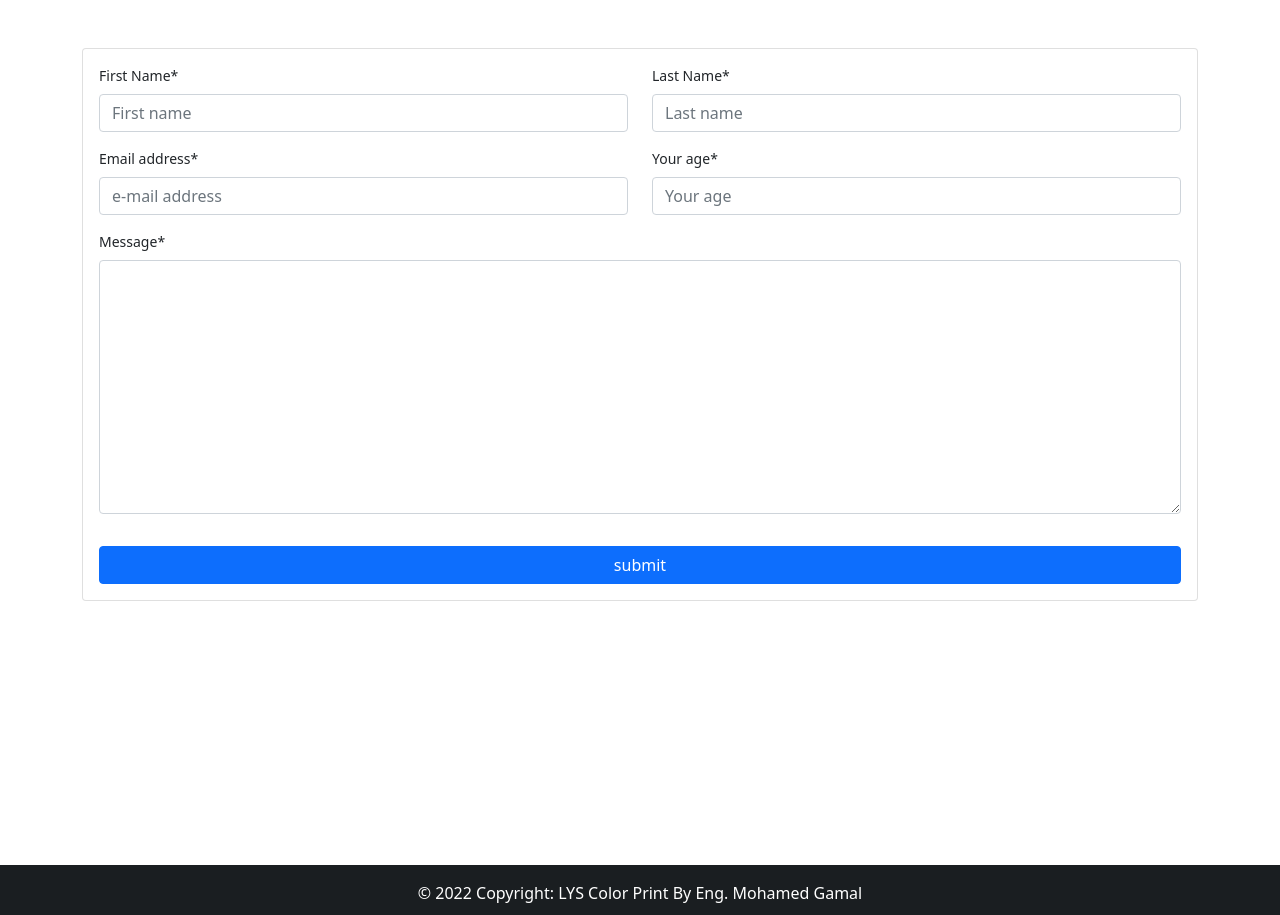
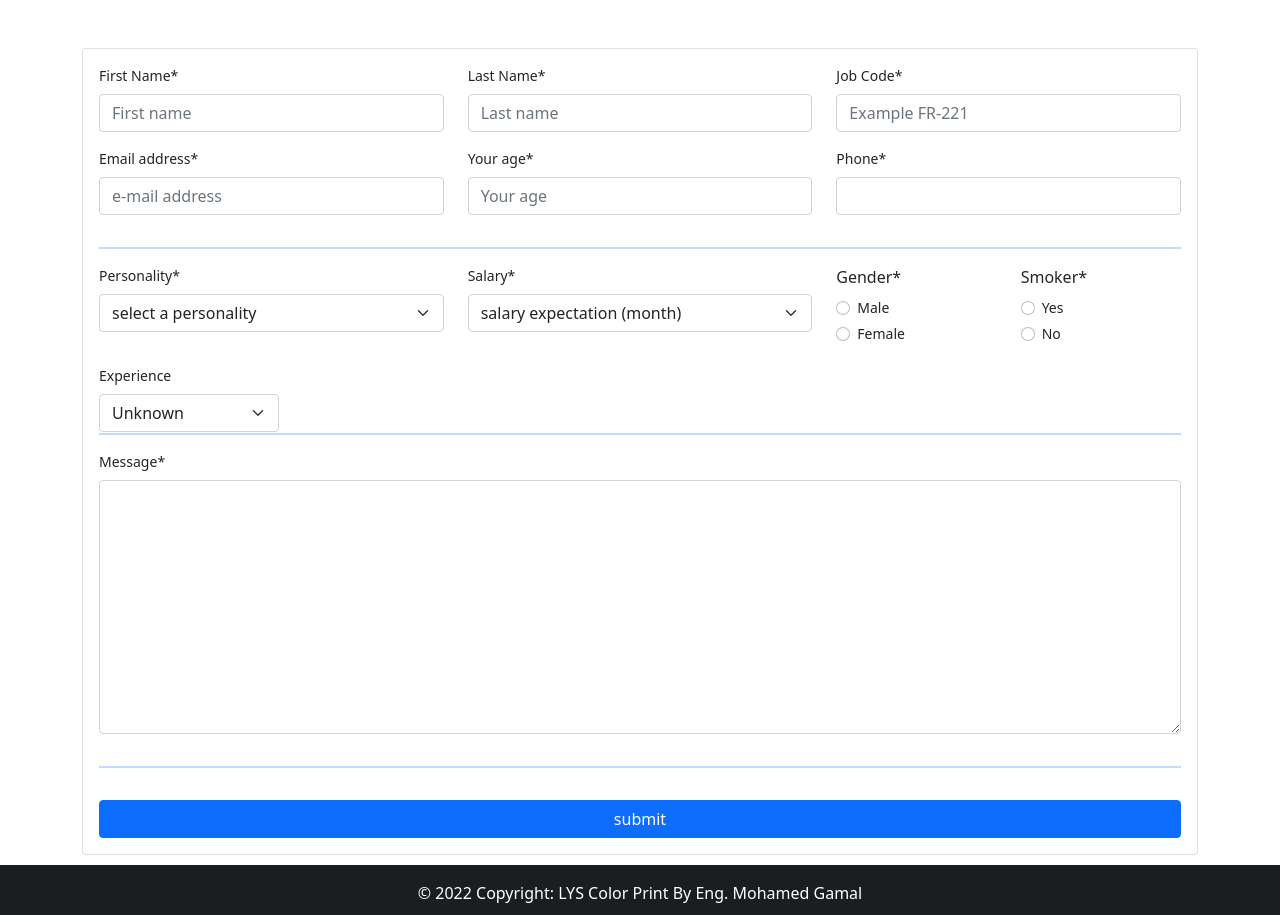
Before and after one commit to sendoo-m/Forms, a Django app: page / in a window 1280 px wide. Shown: the part 56-971 px from the top of the page. Run offline with Django 4.2, Linux system fonts and the light colour scheme; some libraries are stand-ins or nearby versions.

Commit message:
add Ridio Select and Boolean

```diff
--- a/App/forms.py
+++ b/App/forms.py
@@ -3,6 +3,14 @@ from django import forms
 from .models import Candidate
 from django.core.validators import RegexValidator
 
+# Every letters to LowerCase
+class Lowercase(forms.CharField):
+    def to_python(self, value):
+        return value.lower()
+# Every letters to UpperCase
+class Uppercase(forms.CharField):
+    def to_python(self, value):
+        return value.upper()
 
 class CandidateForm(forms.ModelForm):
     # validations
@@ -20,7 +28,13 @@ class CandidateForm(forms.ModelForm):
         message     ="only letters is allowed !")],
         widget      =forms.TextInput(attrs={'placeholder':'Last name'})
         )
-    email           = forms.EmailField(
+    job           = Uppercase(
+        label       ='Job Code', max_length=7,
+        min_length  =7,
+
+        widget      =forms.TextInput(attrs={'placeholder':'Example FR-221'})
+        )
+    email           = Lowercase(
         label       ='Email address', max_length=50,
         min_length  =7,
         validators  =[RegexValidator(r'^[a-zA-Z0-9.+_-]+@[a-zA-Z0-9._-]+\.[a-zA-Z]+$',
@@ -29,7 +43,7 @@ class CandidateForm(forms.ModelForm):
         )
     age           = forms.CharField(
         label       ='Your age', max_length=50,
-        min_length  =7,
+        min_length  =1,
         validators  =[RegexValidator(r'^[0-9]*$',
         message     ="only number is allowd !")],
         widget      =forms.TextInput(attrs={'placeholder':'Your age'})
@@ -37,17 +51,59 @@ class CandidateForm(forms.ModelForm):
 
     class Meta:
         model       = Candidate
-        fields      = '__all__'
+        # fields      = '__all__'
         # fields      = ['firstname','lastname','age','email','message']
-        # exclude      = ['firstname','lastname','age','email','message']
+        exclude      = ['situation','created-at']
 
-        # our widget
-        Widgets = {
-            'phone': forms.TextInput(
+        SALARY   = (
+            ('','salary expectation (month)'),
+            ('Between ($3000 and $4000 )','Between ($3000 and $4000 )'),
+            ('Between ($4000 and $5000 )','Between ($4000 and $5000 )'),
+            ('Between ($5000 and $7000 )','Between ($5000 and $7000 )'),
+            ('Between ($7000 and $10000 )','Between ($7000 and $10000 )')
+        )
+
+        # Method 2
+        GENDER = [('M','Male'),('F','Female')]
+
+        # Method 2
+        SMOKER = [('1','Yes'),('2','No')]
+        # OUR WIDGETS
+
+        widgets = {
+            # Phone
+            'Phone': forms.TextInput(
                 attrs={
-                'style':'font-size: 13px',
+                'style':'font-size: 1rem',
                 'placeholder':'phone',
-                'data-mask':'(000) 0000-0000'
+                'data-mask':'(00) 00000-0000'
                 }
-            )
+            ),
+
+            # salary
+            'salary': forms.Select(
+                choices=SALARY,
+                attrs={
+                'class':'form-control', # Bootstrap inside the forms.py
+
+                }
+            ),
+
+            # gender
+            'gender': forms.RadioSelect(
+                choices=GENDER,
+                attrs={
+                'class':'btn-check', # Bootstrap inside the forms.py
+
+                }
+            ),
+
+             # smoker
+            'smoker': forms.RadioSelect(
+                choices=SMOKER,
+                attrs={
+                'class':'btn-check', # Bootstrap inside the forms.py
+
+                }
+            ),
         }
--- a/App/models.py
+++ b/App/models.py
@@ -1,14 +1,52 @@
+from email.policy import default
+from random import choices
+from secrets import choice
+from tkinter.messagebox import NO
 from django.db import models
 
 # Create your models here.
+SITUATION   = (
+    ('pending','pending'),
+    ('Approved','Approved'),
+    ('Disapproved','Disapproved')
+)
+PERSONALITY   = (
+    ('','select a personality'),
+    ('I am outgoing','I am outgoing'),
+    ('I am sociable','I am sociable'),
+    ('I am antisocial','I am antisocial'),
+    ('I am disceet','I am disceet'),
+    ('I am serious','I am serious')
+)
+# GENDER   = (
+#     ('Male','Male'),
+#     ('Female','Female')
+# )
+
+SMOKER   = (
+    ('1','Yes'),
+    ('2','No')
+)
 
 class Candidate(models.Model):
     firstname           = models.CharField(max_length=50)
     lastname            = models.CharField(max_length=50)
-    age                = models.CharField(max_length=3)
+    job                 = models.CharField(max_length=10)
+    age                 = models.CharField(max_length=3)
+    phone               = models.CharField(max_length=25)
+    personality         = models.CharField(max_length=50, null=True, choices=PERSONALITY)
+    salary              = models.CharField(max_length=50)
+    gender              = models.CharField(max_length=50)
+    experience          = models.BooleanField(null=True)
+    smoker              = models.CharField(max_length=10, choices=SMOKER, default='No')
     email               = models.EmailField(max_length=50)
     message             = models.TextField()
     created_at          = models.DateTimeField(auto_now_add=True)
+    situation           = models.CharField(max_length=50, null=True, choices=SITUATION, default='pending')
+    # Capitalize (F-name and L-name)
+    def clean(self):
+        self.firstname  =self.firstname.capitalize()
+        self.lastname   =self.lastname.capitalize()
 
     def __str__(self):
         return self.firstname
--- a/App/templates/home.html
+++ /dev/null
@@ -1,30 +0,0 @@
-{% extends 'base.html' %}
-{% load crispy_forms_tags %}
-{% block content %}
-<div class="container mt-3" style='width: 95%; font-size: 14px'>
-<!-- start Form -->
-<form method="POST" class="card p-3 mt-5" autocomplete="off" novalidate>
-    {% csrf_token %}
-    <div class="row">
-        <div class="col-6">{{ form.firstname|as_crispy_field }}</div>
-        <div class="col-6">{{ form.lastname|as_crispy_field }}</div>
-        <div class="col-6">{{ form.email|as_crispy_field }}</div>
-        <div class="col-6">{{ form.age|as_crispy_field }}</div>
-        <div>{{ form.message|as_crispy_field }}</div>
-    </div>
-    <button type="submit" class="btn btn-primary mt-3">submit</button>
-</form>
-<!-- End Form -->
-
-
-<!-- Message from backend -->
-{% for message in messages %}
-{% if message.tags == 'success' %}
-    <div class="alert alert-primary alert-dismissible fade show" role="alert">{{message}}
-        <a href="{% url 'home'%}" type="button" class="btn btn-close" data-bs-dismiss="alert" aria-label="close" ></a>
-    </div>
-{% endif %}
-{% endfor %}
-<!-- End Message from backend -->
-</div>
-{% endblock %}
--- a/Candidates/urls.py
+++ b/Candidates/urls.py
@@ -1,8 +1,11 @@
 from django.contrib import admin
 from django.urls import path
 from App import views
+from django.conf import settings
+from django.conf.urls.static import static
+
 
 urlpatterns = [
     path('admin/', admin.site.urls),
     path('', views.home, name='home'),
-]
+]+ static(settings.STATIC_URL, document_root=settings.STATIC_ROOT)
--- a/App/templates/base.html
+++ b/templates/base.html
@@ -12,6 +12,7 @@
     <link rel="stylesheet" href="https://use.fontawesome.com/releases/v5.15.4/css/all.css" integrity="sha384-DyZ88mC6Up2uqS4h/KRgHuoeGwBcD4Ng9SiP4dIRy0EXTlnuz47vAwmeGwVChigm" crossorigin="anonymous">
     <!-- Favicon -->
     <link href={% static "img/favicon.ico" %} rel="shortcut icon">
+
     <!-- Icon tabs -->
     <link href={% static "img/logo.ico" %} rel="shortcut icon">
     <!-- Static CSS -->
@@ -40,6 +41,10 @@
 
     <!-- Bootstrap 5 JS -->
     <script src="https://cdn.jsdelivr.net/npm/bootstrap@5.0.2/dist/js/bootstrap.bundle.min.js" integrity="sha384-MrcW6ZMFYlzcLA8Nl+NtUVF0sA7MsXsP1UyJoMp4YLEuNSfAP+JcXn/tWtIaxVXM" crossorigin="anonymous"></script>
+    <!-- JQuery -->
+    <script src="https://code.jquery.com/jquery-3.6.1.min.js" integrity="sha256-o88AwQnZB+VDvE9tvIXrMQaPlFFSUTR+nldQm1LuPXQ=" crossorigin="anonymous"></script>
+    <!-- JQuery mask phone input -->
+    <script src="https://cdnjs.cloudflare.com/ajax/libs/jquery.inputmask/5.0.7/jquery.inputmask.min.js" integrity="sha512-jTgBq4+dMYh73dquskmUFEgMY5mptcbqSw2rmhOZZSJjZbD2wMt0H5nhqWtleVkyBEjmzid5nyERPSNBafG4GQ==" crossorigin="anonymous" referrerpolicy="no-referrer"></script>
 
 </body>
 </html>
--- /dev/null
+++ b/templates/home.html
@@ -0,0 +1,47 @@
+{% extends 'base.html' %}
+{% load crispy_forms_tags %}
+{% block content %}
+
+
+<div class="container mt-3" style='width: 95%; font-size: 14px'>
+<!-- start Form -->
+<form method="POST" class="card p-3 mt-5" autocomplete="off" novalidate>
+    {% csrf_token %}
+    <div class="row">
+        <div class="col-4">{{ form.firstname|as_crispy_field }}</div>
+        <div class="col-4">{{ form.lastname|as_crispy_field }}</div>
+        <div class="col-4">{{ form.job|as_crispy_field }}</div>
+        <div class="col-4">{{ form.email|as_crispy_field }}</div>
+        <div class="col-4">{{ form.age|as_crispy_field }}</div>
+        <div class="col-4">{{ form.phone|as_crispy_field }}</div>
+
+        <div><hr style="border: 1px solid #007bff;"></div>
+    </div>
+    <div class="row">
+        <div class="col-4">{{ form.personality|as_crispy_field }}</div>
+        <div class="col-4">{{ form.salary|as_crispy_field }}</div>
+        <div class="col-2">{{ form.gender|as_crispy_field }}</div>
+        <div class="col-2">{{ form.smoker|as_crispy_field }}</div>
+    </div>
+    <div class="col-2">{{ form.experience|as_crispy_field }}</div>
+    <div><hr style="border: 1px solid #007bff; margin-top: -15px"></div>
+
+    <div>{{ form.message|as_crispy_field }}</div>
+    <div><hr style="border: 1px solid #007bff;"></div>
+
+    <button type="submit" class="btn btn-primary mt-3">submit</button>
+</form>
+<!-- End Form -->
+
+
+<!-- Message from backend -->
+{% for message in messages %}
+{% if message.tags == 'success' %}
+    <div class="alert alert-primary alert-dismissible fade show" role="alert">{{message}}
+        <a href="{% url 'home'%}" type="button" class="btn btn-close" data-bs-dismiss="alert" aria-label="close" ></a>
+    </div>
+{% endif %}
+{% endfor %}
+<!-- End Message from backend -->
+</div>
+{% endblock %}
```
Also changed, not shown: App/admin.py (+28 -2 lines), Candidates/settings.py (+8 -2 lines), App/migrations/0004_candidate_phone.py (added), App/migrations/0005_candidate_job.py (added), App/migrations/0006_candidate_situation.py (added), App/migrations/0007_auto_20221104_1329.py (added), App/static/img/favicon.ico (deleted), db.sqlite3, static/css/style.css (renamed from App/static/css/style.css), static/img/favicon.ico (added), static/img/logo.ico (renamed from App/static/img/logo.ico).
